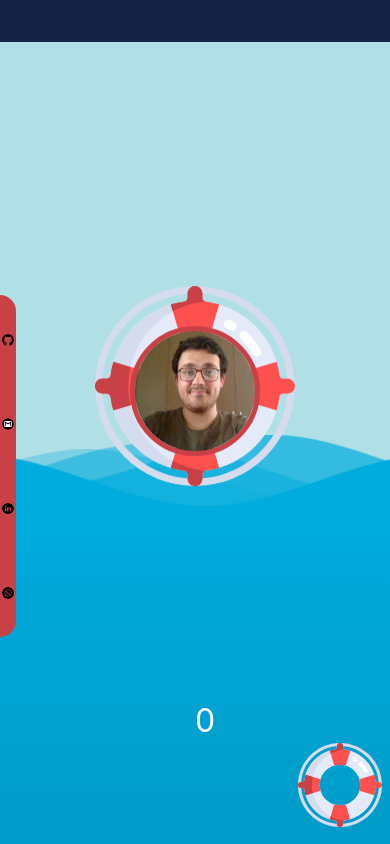
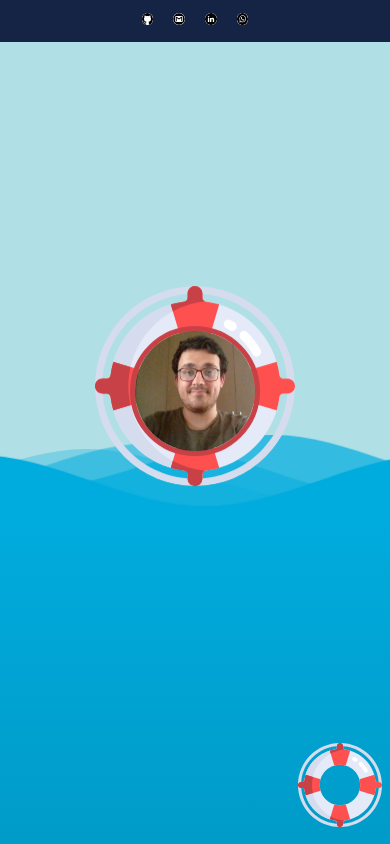
Before and after one commit to S0fer/portfoliov3, a React (Create React App) app: page / in a window 390 px wide. Shown: the top 844 px of the page. Built offline with nearby package versions, Linux system fonts and the light colour scheme.

Commit message:
nav plus fix icon

```diff
--- a/src/App.css
+++ b/src/App.css
@@ -35,3 +35,15 @@ body{
 }
 
 /* End Scrollbar */
+
+/* Responsive navbar */
+
+.mini{
+  margin: 10px;
+  background-color: white;
+}
+
+.mini *{
+  width: 100%;
+  aspect-ratio: 1;
+}
--- a/src/App.js
+++ b/src/App.js
@@ -4,6 +4,11 @@ import { useEffect, useState } from "react";
 import Overlay from './components/Overlay';
 import Sea from './components/Sea';
 import Buoy from './components/Buoy';
+
+import github from "./images/github-icon.svg"
+import gmail from "./images/gmail-icon.svg"
+import linkedin from "./images/linkedin-icon.svg"
+import wpp from "./images/wpp-icon.svg"
 
 function App() {
   const [offsetY, setOffsetY] = useState(0);
@@ -17,7 +22,25 @@ function App() {
 
   return (
     <div className='wrapper'>
-      <header></header>
+      <header>
+        <div className='hide'>
+            <a href="https://github.com/S0fer" target="_blank" rel="noreferrer">
+              <img src={github} alt="Github" className="social-icon mini" />
+            </a>
+
+            <a href="mailto:joaoad1099@gmail.com" target="_blank" rel="noreferrer">
+                <img src={gmail} alt="Gmail" className="social-icon mini" />
+            </a>
+
+            <a href="https://www.linkedin.com/in/alarcon-developer/" target="_blank" rel="noreferrer">
+                <img src={linkedin} alt="Linkedin" className="social-icon mini" />
+            </a>
+
+            <a href="https://wa.me/5551994148603" target="_blank" rel="noreferrer">
+                <img src={wpp} alt="Whatsapp" className="social-icon mini" />
+            </a>
+        </div>
+      </header>
       <Overlay />
       <Buoy />
       <Wave />
--- a/src/components/Overlay.css
+++ b/src/components/Overlay.css
@@ -26,3 +26,17 @@
     height: 3vw;
     width: 3vw;
 }
+
+.hide{
+    display: none;
+}
+
+@media (max-width : 768px) {
+    .overlay {
+        display: none;
+    }
+
+    .hide{
+        display: block;
+    }
+}
--- a/src/components/Sea.js
+++ b/src/components/Sea.js
@@ -3,6 +3,5 @@ import "./Sea.css"
 export default function Sea(props){
     return(
         <div className="sea">
-            <p style={{padding: "50vw"}}>{props.data}</p>
         </div>
 )}
```
Also changed, not shown: src/images/gmail-icon.svg.
